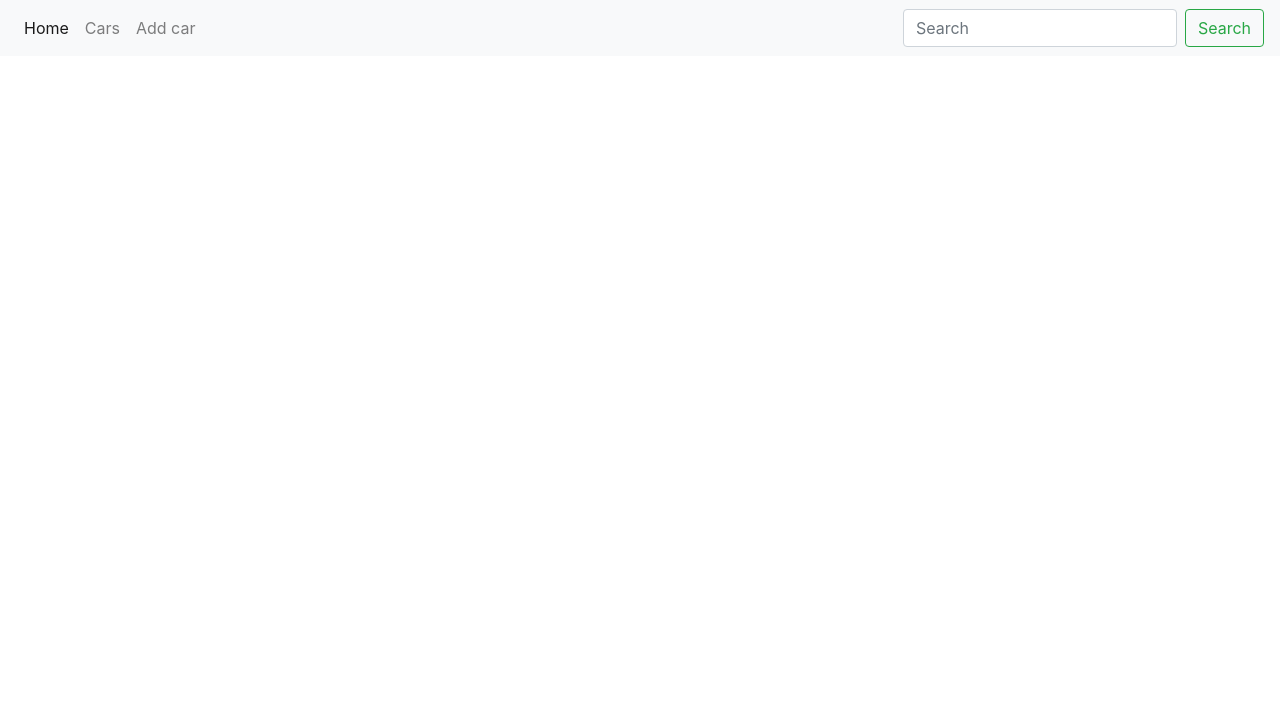
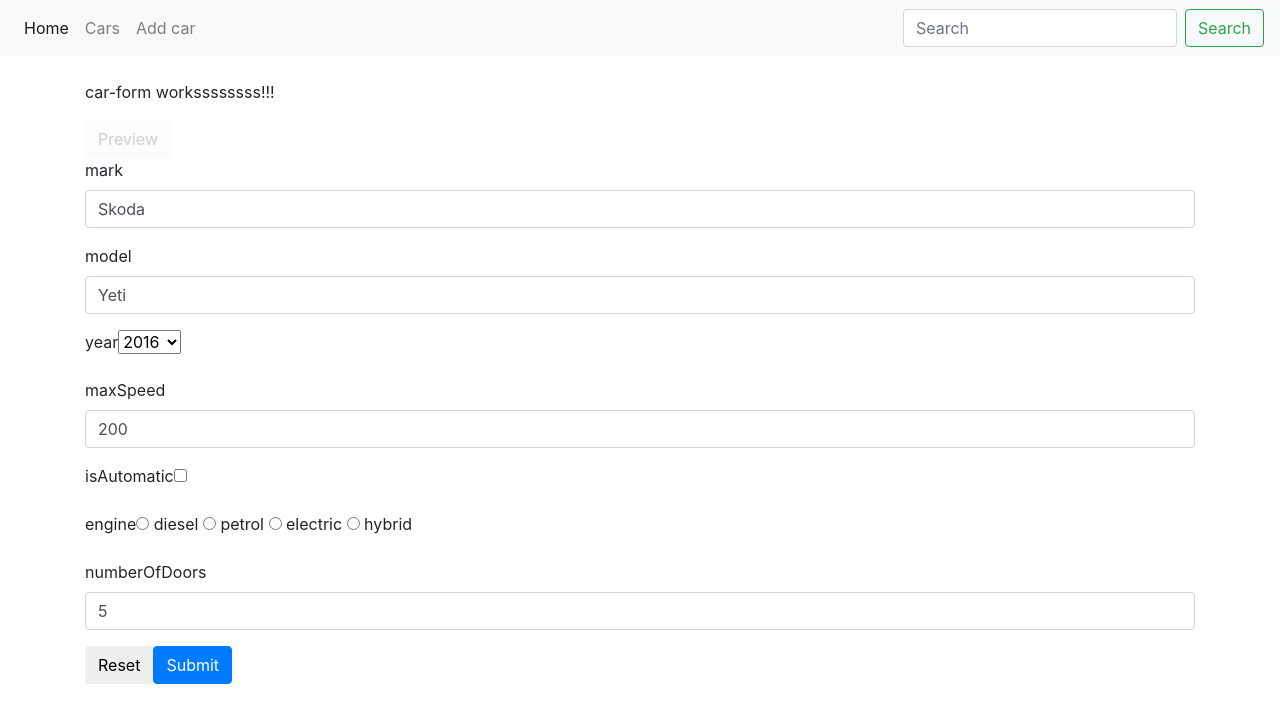
Before and after one commit to aleksandar8821/cars-angular, an Angular app: page /cars/edit/1 in a window 1280 px wide. Before the commit this address led to /. Shown: the top 722 px of the page. Built offline with nearby package versions, Linux system fonts and the light colour scheme.

Commit message:
gotov projekat

```diff
--- a/src/app/app-routing/app-routing.module.ts
+++ b/src/app/app-routing/app-routing.module.ts
@@ -8,6 +8,8 @@ import { CarFormComponent } from '../components/cars/car-form/car-form.component
 const appRoutes: Routes = [
   { path: 'cars', component: CarsComponent },
   { path: 'add', component: CarFormComponent },
+  { path: 'cars/edit/:id', component: CarFormComponent },
+
 
   {
     path: '',
--- a/src/app/components/cars/car-form/car-form.component.html
+++ b/src/app/components/cars/car-form/car-form.component.html
@@ -3,7 +3,7 @@
 </p>
 
 
-<form #carForm="ngForm" (ngSubmit)="addCar(car)">
+<form #carForm="ngForm" (ngSubmit)="submit(car)">
 
 	<button type="button" class="btn"
     (click)="preview(car)"
--- a/src/app/components/cars/car-form/car-form.component.ts
+++ b/src/app/components/cars/car-form/car-form.component.ts
@@ -1,6 +1,7 @@
 import { Component, OnInit } from '@angular/core';
 import { Car } from '../../../shared/models/car';
 import { CarsService } from '../../../shared/services/cars.service';
+import {ActivatedRoute} from '@angular/router';
 
 @Component({
   selector: 'app-car-form',
@@ -14,19 +15,37 @@ export class CarFormComponent implements OnInit {
 	private car: Car = new Car();
 
 
-  constructor(private carsService:CarsService) {
+  constructor(private carsService:CarsService, private route: ActivatedRoute) {
 
   	for(let i = 1990; i <= 2017; i++){
   		this.yearArray.push(i);
   	}
+
+    let id = parseInt(this.route.snapshot.paramMap.get('id'));
+
+    if (id) {
+      this.car = carsService.getById(id);
+      //alert(id);
+      console.log(this.car);
+    }
+
   }
 
   ngOnInit() {
-  	console.log(this.car.mark);
+
+  	//console.log(this.car.mark);
+
+
+
   }
 
-	addCar(car:Car){
-	  this.carsService.addCar(car);
+	submit(car:Car){
+	  if (car.id) {
+            this.carsService.editCar(car);
+        } else {
+            this.carsService.addCar(car);
+        }
+
   }
 
   preview(car:Car){
--- a/src/app/components/cars/cars.component.html
+++ b/src/app/components/cars/cars.component.html
@@ -16,6 +16,7 @@
 		<td>{{car.isAutomatic}}</td>
 		<td>{{car.engine}}</td>
 		<td>{{car.numberOfDoors}}</td>
+		<td><a routerLink = "edit/{{car.id}}">Edit</a></td>
 	</tr>
 
 </table>
--- a/src/app/shared/services/cars.service.ts
+++ b/src/app/shared/services/cars.service.ts
@@ -59,6 +59,22 @@ export class CarsService {
   	this.router.navigate(['/cars']);
   }
 
+   public getById(id) {
+        let car;
+        this.cars.forEach((c) => {
+            if (c.id === id) {
+            car = c;
+            }
+        });
+        return car;
+    }
+
+		public editCar(car) {
+        this.cars.splice(this.cars.indexOf(car), 1, car);
+        // alert(car.id);
+        this.router.navigate(['/cars']);
+    }
+
   constructor(private router: Router) { }
 
 }
```
